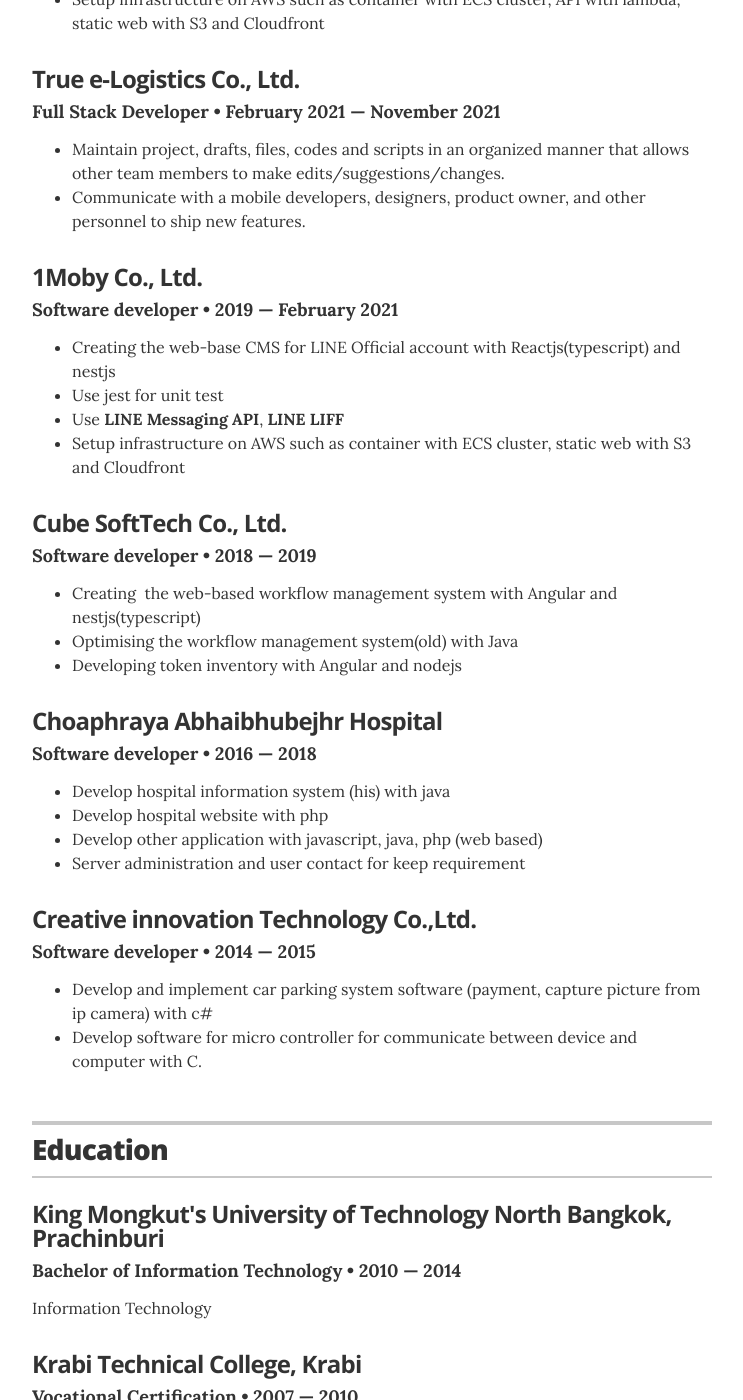
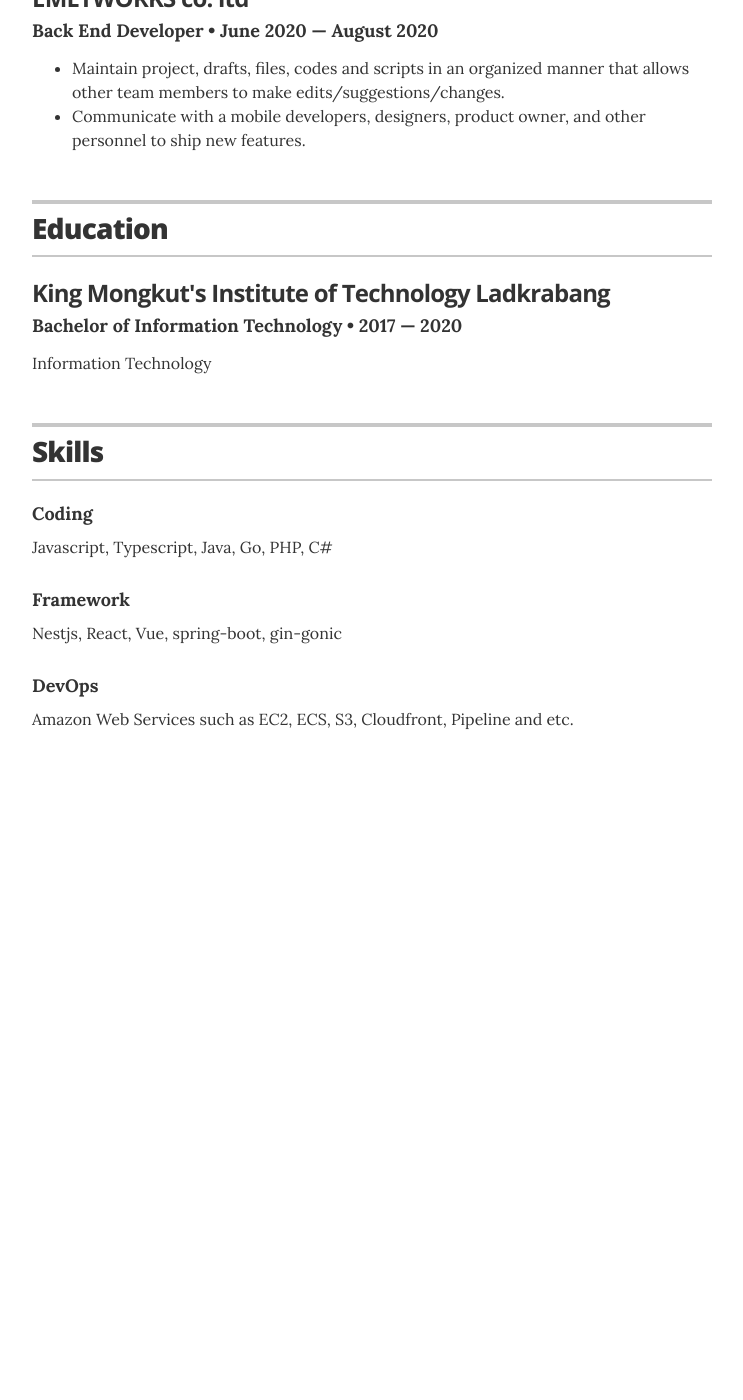
Before and after one commit to Narongded/resume, a Jekyll site: the page built from index.html, in a window 1280 px wide and 1400 px high, scrolled down 953 px. Shown: the whole window, without its empty margins (268-1011 px from the left). Built offline with Jekyll 4.4.1, drawn with Linux system fonts in a browser that asks for light colours; after the commit the page ends 1732 px from its top, so only the background shows below that; some of the changed text lies outside the part shown.

Commit message:
change - avatar use my profile - use my education - use my experience

```diff
--- a/_config.yml
+++ b/_config.yml
@@ -1,5 +1,5 @@
 # Site settings
-title: "Prakhan Jansawang Resume"
+title: "Narongded Pinprechachai Resume"
 description: "A resume template for Jekyll and GitHub Pages sites."
 
 # Build settings
@@ -14,16 +14,16 @@
 resume_title:                   "Full Stack Developer"
 
 # used for the contact button in _layouts/resume.html
-resume_contact_email:           "prakhan.jsw@gmail.com"
+resume_contact_email:           "work.narongded@gmail.com"
 
 # the next two items are used for schema itemprops in _layouts/resume.html
-resume_contact_telephone:       "0945615051"
+resume_contact_telephone:       "0817151382"
 # resume_contact_address:         "742 Evergreen Terrace, Springfield"
 
 # resume_header_contact_info:     "742 Evergreen Terrace, Springfield • 555-7334 • lisasimpson@youremailaddress.com"
 display_header_contact_info:    "false"
 
-resume_header_intro: "<p>I am a full-stack developer at 1Moby Co., Ltd., where my passion for software technology comes to life. With hands-on experience, I take joy in crafting complete solutions. I stay tuned to the latest tech trends, always eager to apply my skills in creating innovative and effective software solutions for diverse challenges.</p>"
+resume_header_intro: "<p>I am working as a software engineer on developing web applications using Nestjs,Nextjs.</p>"
 
 # use "yes" to display the email contact button,
 # "no" to display an "I'm not looking for work" message,
@@ -45,14 +45,14 @@
 # Resume social links
 # uncomment the options you wish to display, and add your own URL
 resume_social_links:
-  resume_github_url:            "https://github.com/pkhn12"
+  resume_github_url:            "https://github.com/Narongded"
   # resume_twitter_url:           "http://twitter.com/jglovier"
   # resume_dribbble_url:          "https://dribbble.com/jag"
   # resume_facebook_url:          "insert Facebook URL here"
-  resume_linkedin_url:          "https://www.linkedin.com/in/prakhan"
+  resume_linkedin_url:          "https://www.linkedin.com/in/narongded-pinprechachai/"
   # resume_instagram_url:         "insert your Instagram URL here"
   # resume_website_url:           "http://joelglovier.com"
-  resume_medium_url:            "https://medium.com/@pkhn12"
+  resume_medium_url:            "https://medium.com/@narongded2554"
 resume_print_social_links:      true
 
 # Design settings
--- a/_data/education.yml
+++ b/_data/education.yml
@@ -1,10 +1,10 @@
 # Degree
 - degree: Bachelor of Information Technology
-  uni: King Mongkut's University of Technology North Bangkok, Prachinburi
-  year: 2010 &mdash; 2014
+  uni: King Mongkut's Institute of Technology Ladkrabang
+  year: 2017 &mdash; 2020
   summary: Information Technology
 
-- degree: Vocational Certification
-  uni: Krabi Technical College, Krabi
-  year: 2007 &mdash; 2010
-  summary: Electronic technician
+# - degree: Vocational Certification
+#   uni: Krabi Technical College, Krabi
+#   year: 2007 &mdash; 2010
+#   summary: Electronic technician
--- a/_data/experience.yml
+++ b/_data/experience.yml
@@ -4,27 +4,27 @@
   duration: November 2021 &mdash; Present
   summary: <p>(Present)<p/> <ul class="resume-item-list"> <li>I am collaborating with a team to design a system for comparing product prices between stores. This involves creating a high-level architecture, designing the database, and implementing the solution using Next.js and Nest.js.</li> </ul> <p>(Nov 2021 - May 2023)</p> <ul class="resume-item-list"> <li> Maintain and implement omni chat system <a href="https://www.1moby.com/our-technology/mbox/" target="_blank" >MBox</a > </li> <li> Implement API support Facebook, Instagram and Line webhook with Nestjs </li> <li>Implement web frontend with nextjs</li> <li>Designing database and implement new feature</li> <li> Setup infrastructure on AWS such as container with ECS cluster, API with lambda, static web with S3 and Cloudfront </li> </ul>
 
-- company: True e-Logistics Co., Ltd.
-  position: Full Stack Developer
-  duration: February 2021 &mdash; November 2021
+- company: EMETWORKS co. ltd
+  position: Back End Developer
+  duration: June 2020 &mdash; August 2020
   summary: <ul class="resume-item-list"><li>Maintain project, drafts, files, codes and scripts in an organized manner that allows other team members to make edits/suggestions/changes.</li><li>Communicate with a mobile developers, designers, product owner, and other personnel to ship new features.</li></ul>
 
-- company: 1Moby Co., Ltd.
-  position: Software developer
-  duration: 2019 &mdash; February 2021
-  summary: <ul class="resume-item-list"><li>Creating the web-base CMS for LINE Official account with Reactjs(typescript) and nestjs</li><li>Use jest for unit test</li><li>Use <b>LINE Messaging API</b>, <b>LINE LIFF</b></li><li>Setup infrastructure on AWS such as container with ECS cluster, static web with S3 and Cloudfront</li></ul>
+# - company: 1Moby Co., Ltd.
+#   position: Software developer
+#   duration: 2019 &mdash; February 2021
+#   summary: <ul class="resume-item-list"><li>Creating the web-base CMS for LINE Official account with Reactjs(typescript) and nestjs</li><li>Use jest for unit test</li><li>Use <b>LINE Messaging API</b>, <b>LINE LIFF</b></li><li>Setup infrastructure on AWS such as container with ECS cluster, static web with S3 and Cloudfront</li></ul>
 
-- company: Cube SoftTech Co., Ltd.
-  position: Software developer
-  duration: 2018 &mdash; 2019
-  summary: <ul class="resume-item-list"><li>Creating  the web-based workflow management system with Angular and nestjs(typescript)</li><li>Optimising the workflow management system(old) with Java</li><li>Developing token inventory with Angular and nodejs</li></ul>
+# - company: Cube SoftTech Co., Ltd.
+#   position: Software developer
+#   duration: 2018 &mdash; 2019
+#   summary: <ul class="resume-item-list"><li>Creating  the web-based workflow management system with Angular and nestjs(typescript)</li><li>Optimising the workflow management system(old) with Java</li><li>Developing token inventory with Angular and nodejs</li></ul>
 
-- company: Choaphraya Abhaibhubejhr Hospital
-  position: Software developer
-  duration: 2016 &mdash; 2018
-  summary: <ul class="resume-item-list"><li>Develop hospital information system (his) with java</li><li>Develop hospital website with php</li><li>Develop other application with javascript, java, php (web based)</li><li>Server administration and user contact for keep requirement</li></ul>
+# - company: Choaphraya Abhaibhubejhr Hospital
+#   position: Software developer
+#   duration: 2016 &mdash; 2018
+#   summary: <ul class="resume-item-list"><li>Develop hospital information system (his) with java</li><li>Develop hospital website with php</li><li>Develop other application with javascript, java, php (web based)</li><li>Server administration and user contact for keep requirement</li></ul>
 
-- company: Creative innovation Technology Co.,Ltd.
-  position: Software developer
-  duration: 2014 &mdash; 2015
-  summary: <ul class="resume-item-list"><li>Develop and implement car parking system software (payment, capture picture from ip camera) with c#</li><li>Develop software for micro controller for communicate between device and computer with C.</li></ul>
+# - company: Creative innovation Technology Co.,Ltd.
+#   position: Software developer
+#   duration: 2014 &mdash; 2015
+#   summary: <ul class="resume-item-list"><li>Develop and implement car parking system software (payment, capture picture from ip camera) with c#</li><li>Develop software for micro controller for communicate between device and computer with C.</li></ul>
```
Also changed, not shown: 1 other file.
